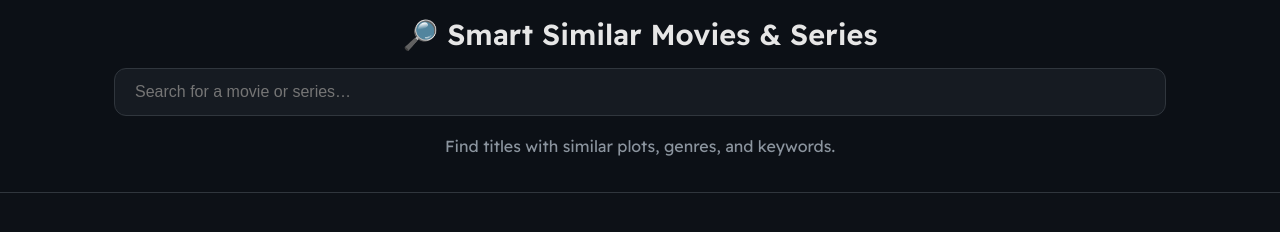
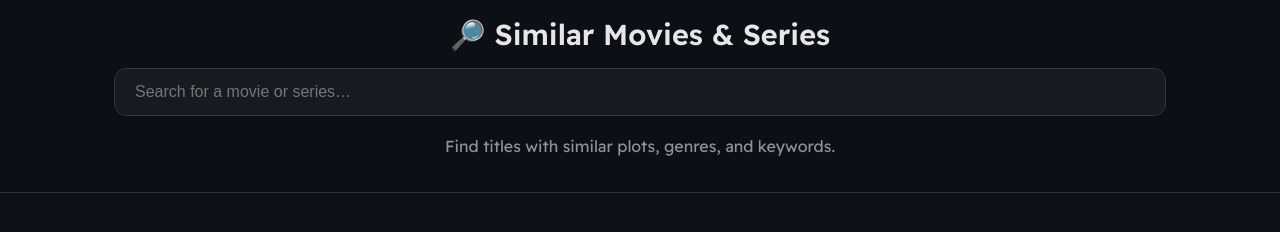
Before and after one commit to gitytth/smart-similar-app, a website: page public/index.html in a window 1280 px wide. Drawn offline with Linux system fonts and the light colour scheme.

```diff
--- a/public/index.html
+++ b/public/index.html
@@ -16,7 +16,7 @@
 
   <header>
     <div class="container">
-      <h1>🔎 Smart Similar Movies & Series</h1>
+      <h1>🔎 Similar Movies & Series</h1>
       <div class="search-wrap" id="searchWrap">
         <input id="query" type="text" placeholder="Search for a movie or series…" autocomplete="off" />
         <div id="suggestions" class="suggestions" role="listbox" aria-label="Suggestions"></div>
```
